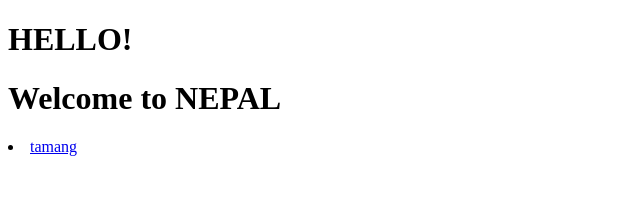
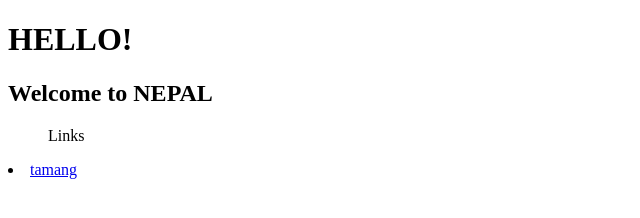
Before and after one commit to karantamangajajajajajajajajajajajajaja/myhome, a plain HTML site: page index.html in a window 1280 px wide. Shown: the whole page, without its empty margins (0-640 px from the left). Drawn offline with Linux system fonts and the light colour scheme.

Commit message:
Update index.html

```diff
--- a/index.html
+++ b/index.html
@@ -6,7 +6,10 @@
     </head>
     <body>
       <h1>HELLO!</h1>
-      <h1>Welcome to NEPAL</h1>
+      <h2>Welcome to NEPAL</h2>
+        <p>
+        <ul>Links</ul>
         <li><a href="tamang.html">tamang</a></li>
+        </p>
     </body>
     </html>
```
